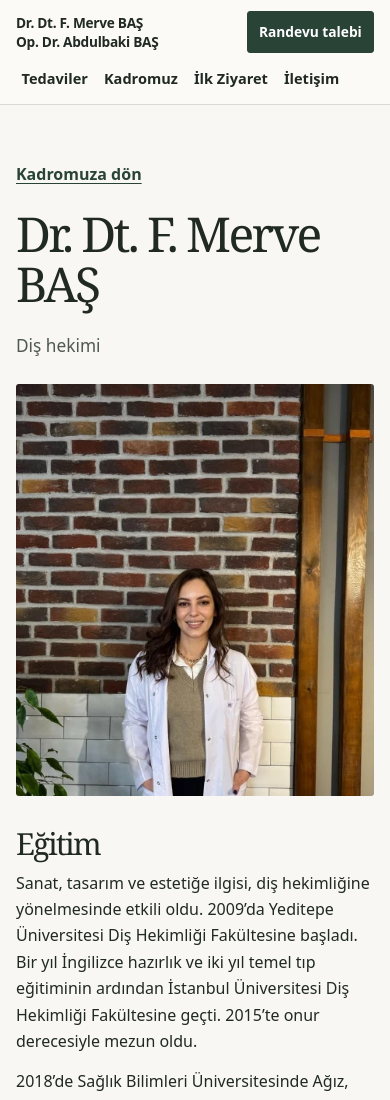
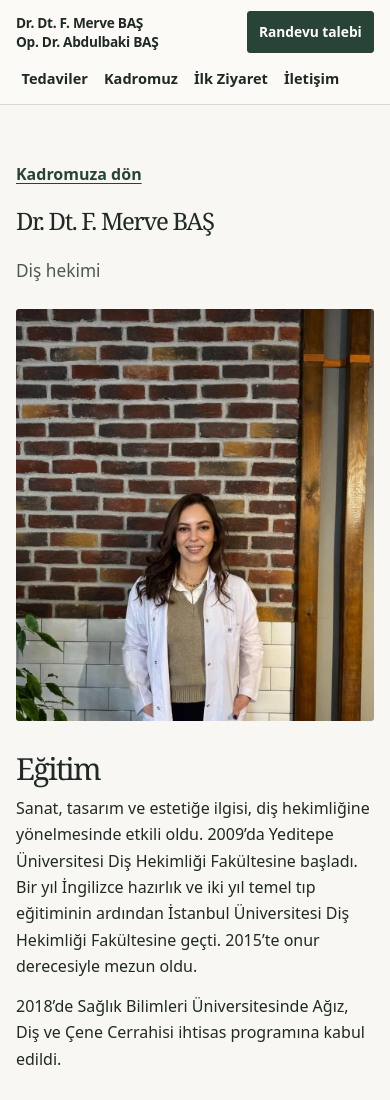
Before and after one commit to alperdigital/dental, a plain HTML site: page hekim-profili.html in a window 390 px wide. Shown: the top 1100 px of the page. Drawn offline with Linux system fonts and the light colour scheme.

Commit message:
Keep physician names on one line on mobile

```diff
--- a/hekim-profili.html
+++ b/hekim-profili.html
@@ -1,6 +1,6 @@
 <!doctype html>
 <html lang="tr">
-<head><meta charset="utf-8"><meta name="viewport" content="width=device-width, initial-scale=1"><meta name="description" content="Dr. Dt. F. Merve BAŞ · Diş hekimi. Eğitim, mesleki deneyim ve hasta kabul bilgileri."><title>Dr. Dt. F. Merve BAŞ | Diş hekimi</title><link rel="stylesheet" href="site.css?v=20261120-5"><link rel="stylesheet" href="profiles.css"></head>
+<head><meta charset="utf-8"><meta name="viewport" content="width=device-width, initial-scale=1"><meta name="description" content="Dr. Dt. F. Merve BAŞ · Diş hekimi. Eğitim, mesleki deneyim ve hasta kabul bilgileri."><title>Dr. Dt. F. Merve BAŞ | Diş hekimi</title><link rel="stylesheet" href="site.css?v=20261120-5"><link rel="stylesheet" href="profiles.css?v=20261120-2"></head>
 <body><a class="skip" href="#main">İçeriğe geç</a><header class="top"><div class="wrap nav">
 <a class="brand" href="index.html"><span>Dr. Dt. F. Merve BAŞ</span> <span class="brand-divider">/</span> <span>Op. Dr. Abdulbaki BAŞ</span></a>
 <nav class="nav-links" aria-label="Ana menü"><a href="index.html#tedaviler">Tedaviler</a><a href="index.html#kadromuz">Kadromuz</a><a href="index.html#ilk-ziyaret">İlk Ziyaret</a><a href="iletisim.html">İletişim</a></nav>
--- a/profiles.css
+++ b/profiles.css
@@ -22,6 +22,11 @@
 }
 
 @media (max-width: 680px) {
+  .detail h1 {
+    font-size: clamp(1.2rem, 6.15vw, 2.5rem);
+    white-space: nowrap;
+  }
+
   .profile-actions {
     grid-template-columns: repeat(2, minmax(0, 1fr));
     grid-auto-flow: row;
```
Also changed, not shown: uzman-profili.html (+1 -1 lines).
